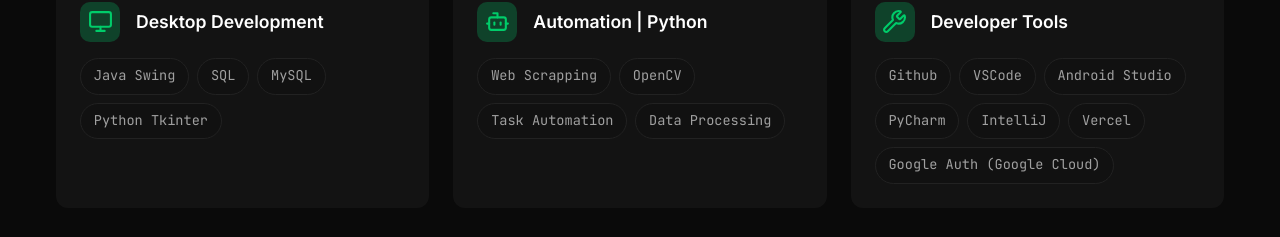
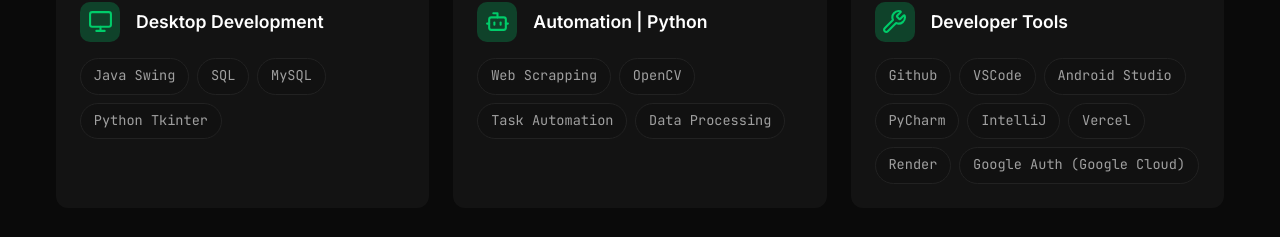
Before and after one commit to WilburStanley/web-portfolio-app, a React (Vite) app: page / in a window 1280 px wide. Shown: the part 1598-1835 px from the top of the page. Built offline with nearby package versions, Linux system fonts and the light colour scheme.

Commit message:
Added new item in Dev tools

```diff
--- a/src/sections/TechnicalSkills/TechnicalSkills.jsx
+++ b/src/sections/TechnicalSkills/TechnicalSkills.jsx
@@ -9,7 +9,7 @@
     { id : 3, icon : Tablet, title : "Cross-Platform Mobile Development | Android & IOS", categories : ["ReactNative", "Flutter", "Firebase", "SQL"]},
     { id : 4, icon : Monitor, title : "Desktop Development", categories : ["Java Swing", "SQL", "MySQL", "Python Tkinter"]},
     { id : 5, icon : Bot, title : "Automation | Python", categories : ["Web Scrapping", "OpenCV", "Task Automation", "Data Processing"]},
-    { id : 6, icon : Wrench, title : "Developer Tools", categories : ["Github", "VSCode", "Android Studio", "PyCharm", "IntelliJ", "Vercel", "Google Auth (Google Cloud)"]},
+    { id : 6, icon : Wrench, title : "Developer Tools", categories : ["Github", "VSCode", "Android Studio", "PyCharm", "IntelliJ", "Vercel", "Render", "Google Auth (Google Cloud)"]},
 ]
 
 const TechnicalSkills = () => {
```
